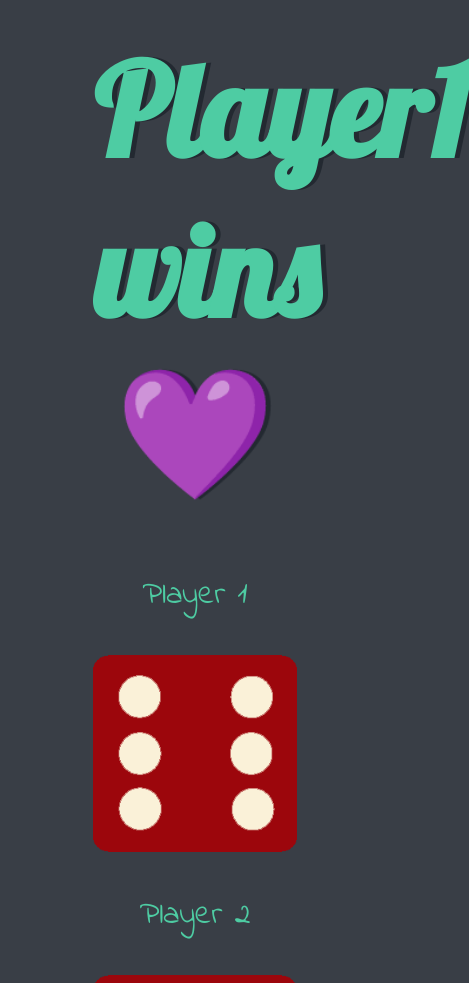
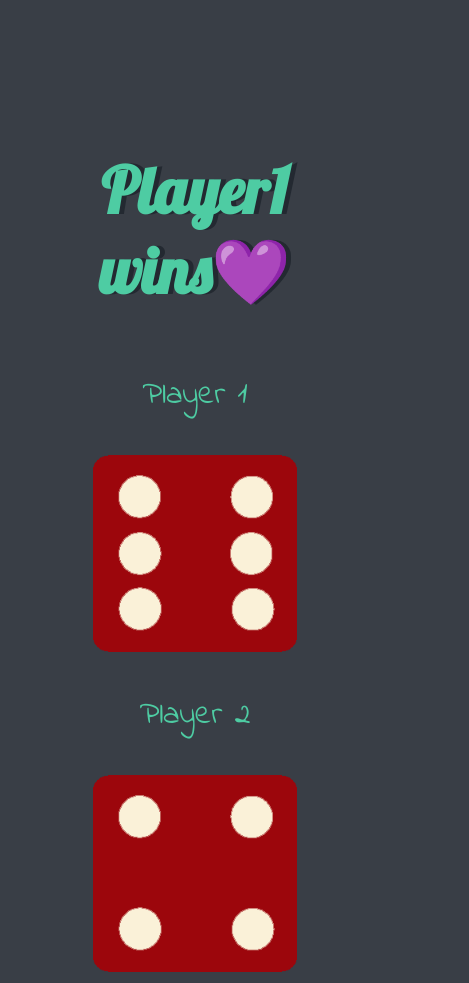
Before and after one commit to TEE2DWHY/Dice-Game, a plain HTML site: page index.html in a window 390 px wide. Shown: the top 983 px of the page, 469 px wide, since content can reach past the window. Drawn offline with Linux system fonts and the light colour scheme.

Commit message:
Update styles.css

```diff
--- a/styles.css
+++ b/styles.css
@@ -39,3 +39,13 @@ footer {
   font-family: 'Indie Flower', cursive;
 
 }
+/* MEDIA QUERRY */
+@media (max-width:1080px){
+  body{
+    margin:0;
+  }
+  h1{
+    font-size: 64px;
+    margin-top: 150px;
+  }
+}
```
